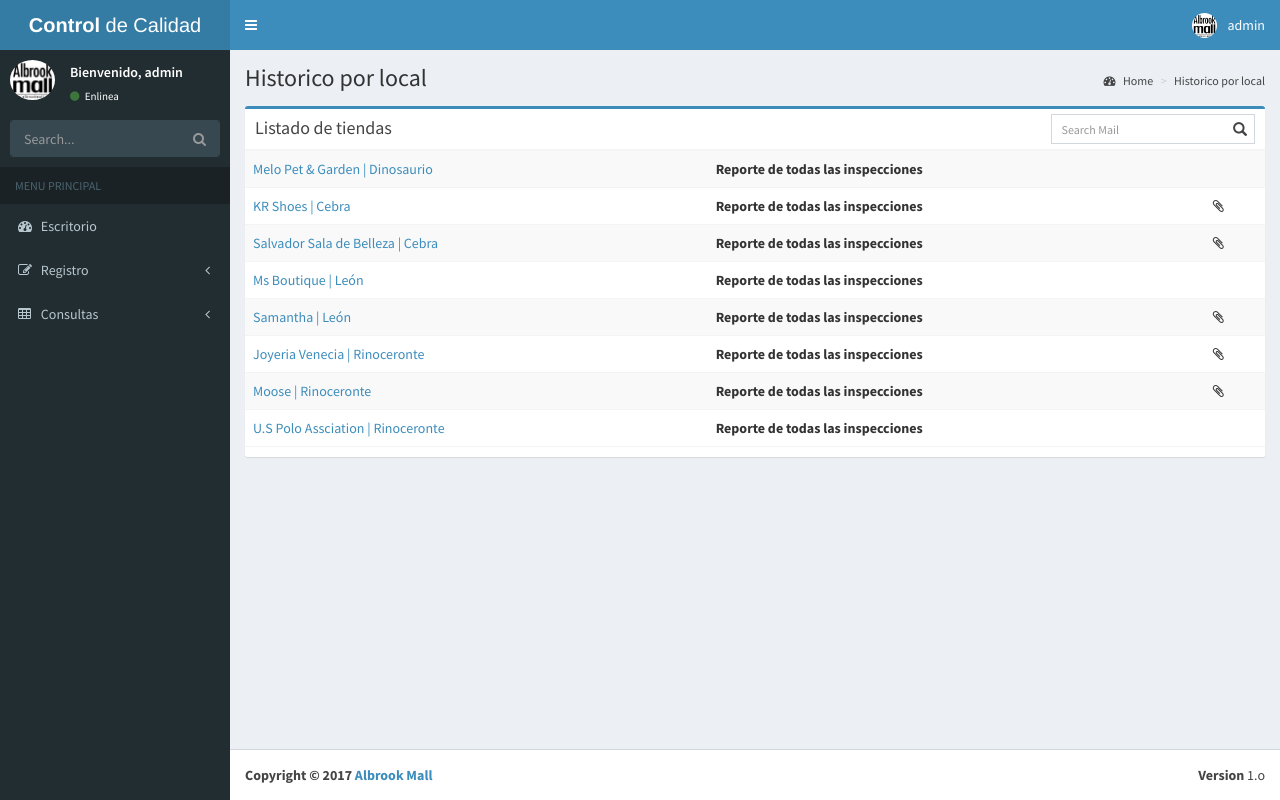
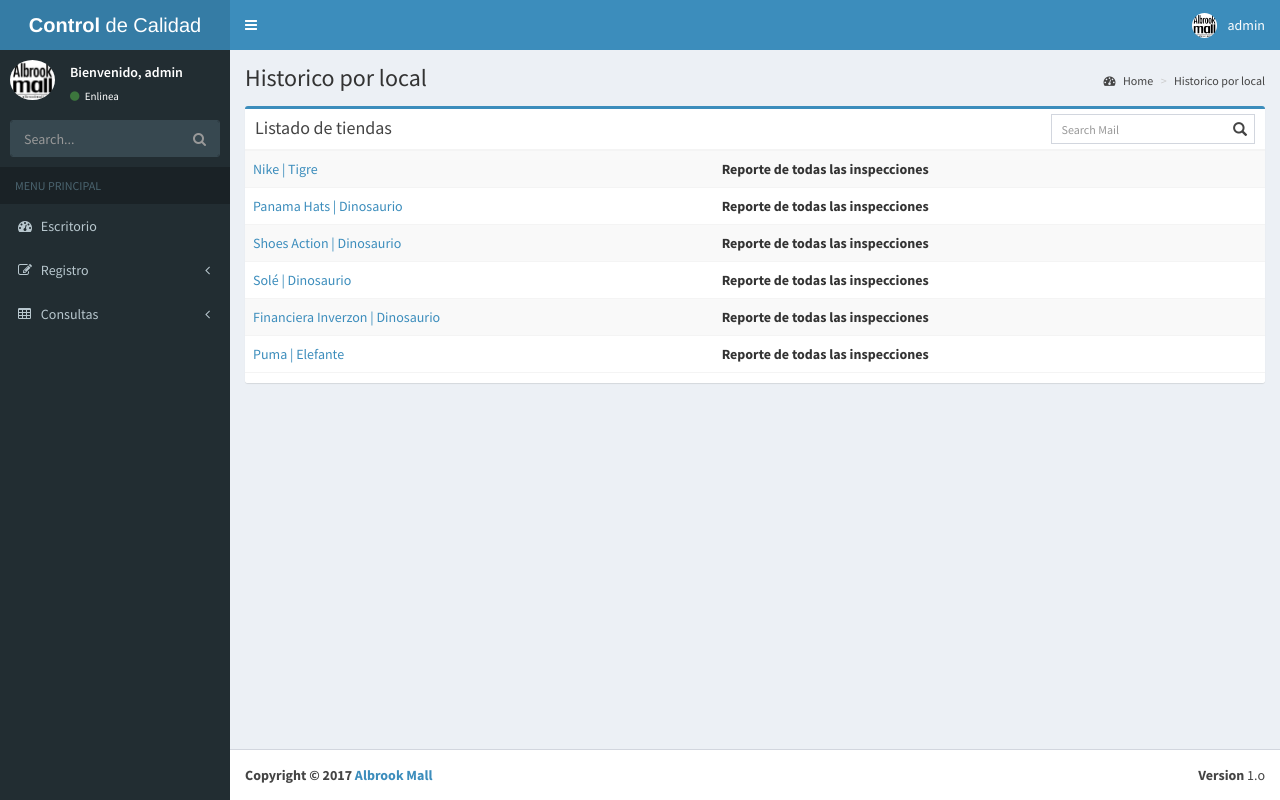
Before and after one commit to kjgriman/ccalidad, a PHP site: page /historico.php in a window 1280 px wide. Run offline with PHP 8.4, Linux system fonts and the light colour scheme; a user stored in the database is signed in; data comes from the database, SQL or seed files in the repository; some libraries are stand-ins or nearby versions.

Commit message:
historic by local in progress

```diff
--- a/ccalidad/config/class.ficha.php
+++ b/ccalidad/config/class.ficha.php
@@ -288,6 +288,25 @@ public function getAllItems($categoria)
            echo $e->getMessage();
        }
    }
+   public function historicbylocal()
+   {
+     try
+       {
+ $stmt = $this->db->prepare("SELECT DISTINCT id_tienda , tbl_tiendas.tienda, tbl_tiendas.pasillo FROM tbl_ficha INNER JOIN tbl_tiendas ON tbl_tiendas.id = tbl_ficha.id_tienda" );
+
+
+          $stmt->execute();
+          $result = $stmt->fetchAll();
+
+          // var_dump($result);
+          // die();
+          return $result;
+       }
+       catch(PDOException $e)
+       {
+           echo $e->getMessage();
+       }
+   }
 
    public function querycategory($value)
    {
--- a/ccalidad/historico.php
+++ b/ccalidad/historico.php
@@ -157,54 +157,27 @@ input#reservation {
               <div class="table-responsive mailbox-messages">
                 <table class="table table-hover table-striped">
                   <tbody>
-                  <tr>
-                    <td class="mailbox-name"><a href="http://www.albrookmall.com/ccalidad/reporte.php">Melo Pet & Garden | Dinosaurio</a></td>
+                    <?php
+                    $result= $ficha->historicbylocal();
+                    // print_r($result);
+                    foreach ($result as $key => $value) {
+                      // print_r($value['tienda']);
+                      ?>
+                    <tr>
+                    <td class="mailbox-name"><a href="http://www.albrookmall.com/ccalidad/reporte.php"><?php print_r($value['tienda']);?> | <?php print_r($value['pasillo']);?></a></td>
                     <td class="mailbox-subject"><b>Reporte de todas las inspecciones</b>
                     </td>
                     <td class="mailbox-attachment"></td>
-                  </tr>
-                  <tr>
-                    <td class="mailbox-name"><a href="http://www.albrookmall.com/ccalidad/reporte.php">KR Shoes | Cebra</a></td>
-                    <td class="mailbox-subject"><b>Reporte de todas las inspecciones</b>
-                    </td>
-                    <td class="mailbox-attachment"><i class="fa fa-paperclip"></i></td>
-                  </tr>
-                  <tr>
-                    <td class="mailbox-name"><a href="http://www.albrookmall.com/ccalidad/reporte.php">Salvador Sala de Belleza | Cebra</a></td>
-                    <td class="mailbox-subject"><b>Reporte de todas las inspecciones</b>
-                    </td>
-                    <td class="mailbox-attachment"><i class="fa fa-paperclip"></i></td>
-                  </tr>
-                  <tr>
-                    <td class="mailbox-name"><a href="http://www.albrookmall.com/ccalidad/reporte.php">Ms Boutique | Le&oacute;n</a></td>
-                    <td class="mailbox-subject"><b>Reporte de todas las inspecciones</b>
-                    </td>
-                    <td class="mailbox-attachment"></td>
-                  </tr>
-                  <tr>
-                    <td class="mailbox-name"><a href="http://www.albrookmall.com/ccalidad/reporte.php">Samantha | Le&oacute;n</a></td>
-                    <td class="mailbox-subject"><b>Reporte de todas las inspecciones</b>
-                    </td>
-                    <td class="mailbox-attachment"><i class="fa fa-paperclip"></i></td>
-                  </tr>
-                  <tr>
-                    <td class="mailbox-name"><a href="http://www.albrookmall.com/ccalidad/reporte.php">Joyeria Venecia | Rinoceronte</a></td>
-                    <td class="mailbox-subject"><b>Reporte de todas las inspecciones</b>
-                    </td>
-                    <td class="mailbox-attachment"><i class="fa fa-paperclip"></i></td>
-                  </tr>
-                  <tr>
-                    <td class="mailbox-name"><a href="http://www.albrookmall.com/ccalidad/reporte.php">Moose | Rinoceronte</a></td>
-                    <td class="mailbox-subject"><b>Reporte de todas las inspecciones</b>
-                    </td>
-                    <td class="mailbox-attachment"><i class="fa fa-paperclip"></i></td>
-                  </tr>
-                  <tr>
-                    <td class="mailbox-name"><a href="http://www.albrookmall.com/ccalidad/reporte.php">U.S Polo Assciation | Rinoceronte</a></td>
-                    <td class="mailbox-subject"><b>Reporte de todas las inspecciones</b>
-                    </td>
-                    <td class="mailbox-attachment"></td>
-                  </tr>
+                    </tr>
+
+                      <?php
+                    }
+                    ?>
+
+
+
+
+
 
                   </tbody>
                 </table>
```
Also changed, not shown: ccalidad/data.php (+8 -5 lines).
